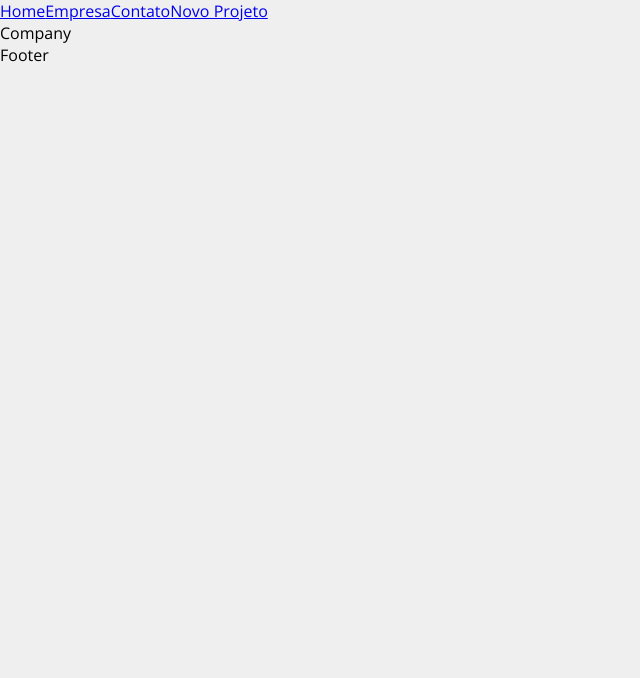
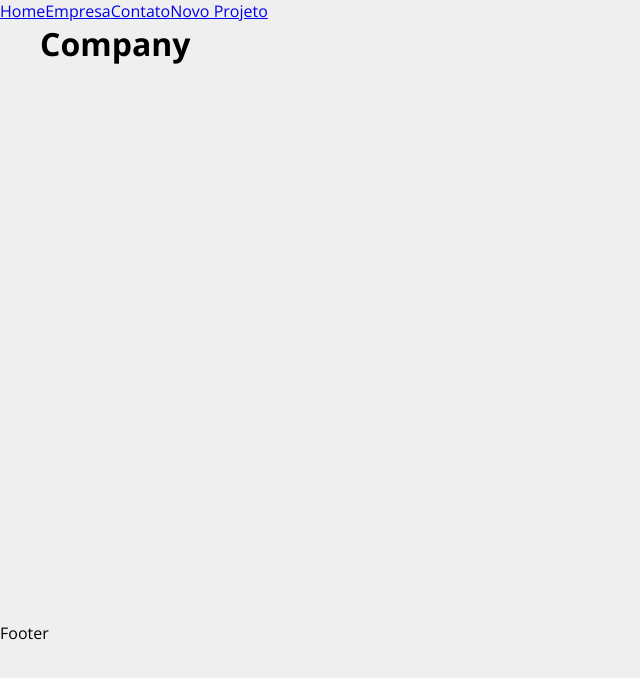
Before and after one commit to Jhoy-Kallebe/costs, a React (Create React App) app: page /company in a window 1280 px wide. Shown: the top 678 px of the page, without its empty margins (0-640 px from the left). Built offline with nearby package versions, Linux system fonts and the light colour scheme; the HTML template or start-up script is replaced by a standard one.

Commit message:
add stilization

```diff
--- a/src/components/pages/Company.jsx
+++ b/src/components/pages/Company.jsx
@@ -1,6 +1,10 @@
+import styles from './pages.module.css'
+
 function Company() {
     return (
-        <div>Company</div>
+        <div className={styles.container}>
+            <h1>Company</h1>
+        </div>
     )
 }
 
--- a/src/components/pages/Contact.jsx
+++ b/src/components/pages/Contact.jsx
@@ -1,6 +1,8 @@
+import styles from './pages.module.css'
+
 function Contact() {
     return (
-        <div>
+        <div className={styles.container}>
             Contact
         </div>
     )
--- a/src/components/pages/Home.jsx
+++ b/src/components/pages/Home.jsx
@@ -1,6 +1,8 @@
+import styles from './pages.module.css'
+
 function Home() {
     return (
-        <div>Home</div>
+        <div className={styles.container}>Home</div>
     )
 }
 
--- a/src/components/pages/NewProject.jsx
+++ b/src/components/pages/NewProject.jsx
@@ -1,6 +1,8 @@
+import styles from './pages.module.css'
+
 function NewProject() {
     return (
-        <div>NewProject</div>
+        <div className={styles.container}>NewProject</div>
     )
 }
 
--- /dev/null
+++ b/src/components/pages/pages.module.css
@@ -0,0 +1,14 @@
+.container {
+    width: 1200px;
+    display: flex;
+    justify-content: space-between;
+    margin: 0 auto;
+    flex-wrap: wrap;
+    min-height: 75%;
+    justify-content: flex-start;
+}
+
+.column {
+    flex-direction: column;
+    justify-content: flex-start;
+}
```
Also changed, not shown: public/logo192.png (deleted), public/logo512.png (deleted), src/index.css (line endings or trailing spaces).
